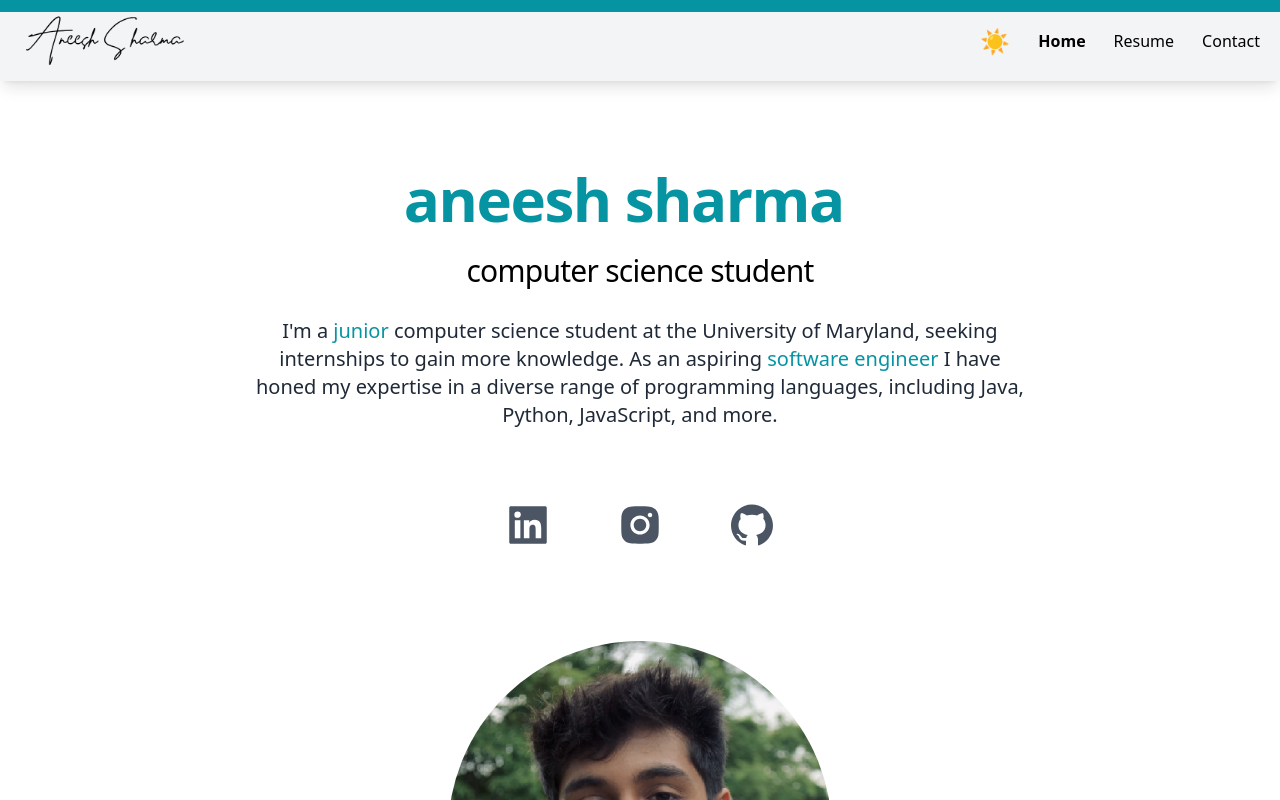
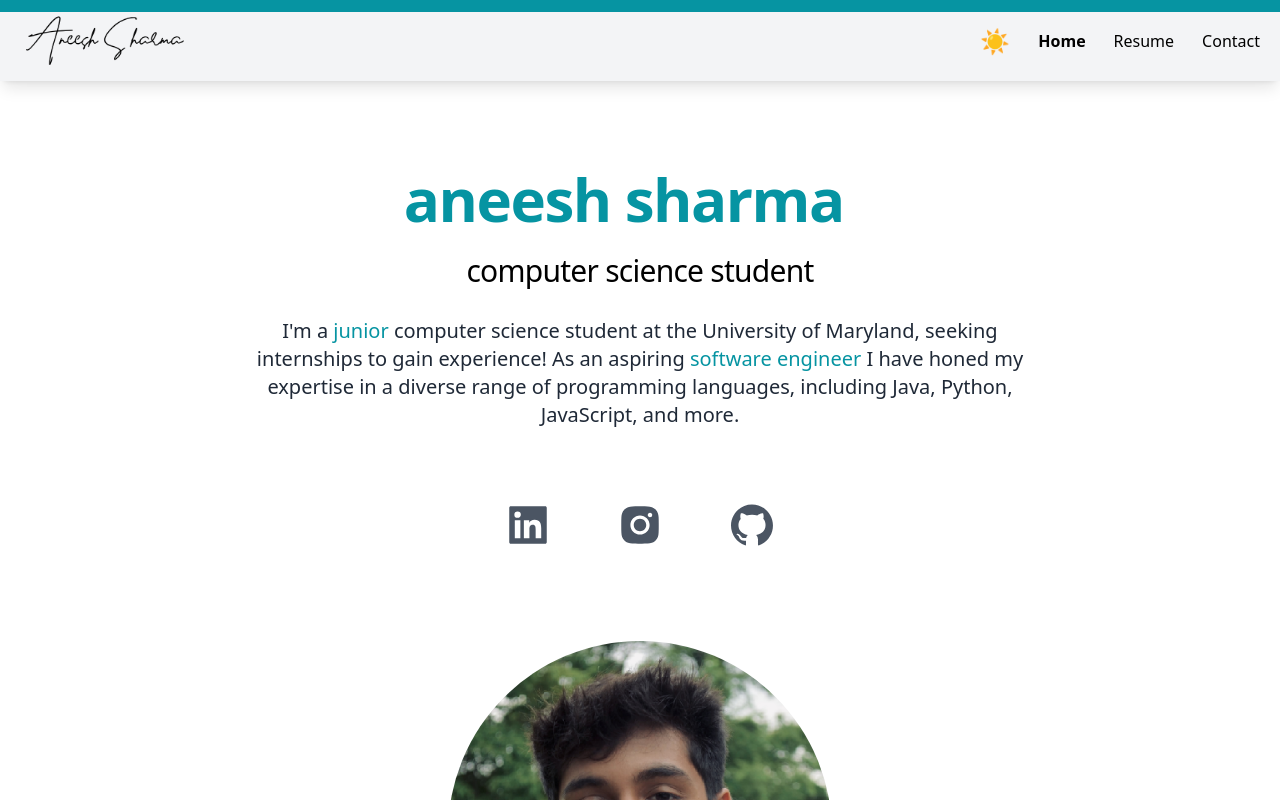
Before and after one commit to AneeshSharma9/portfolio, a Next.js app: page / in a window 1280 px wide. Shown: the top 800 px of the page. Built offline with nearby package versions, Linux system fonts and the light colour scheme.

Commit message:
Update index.js

```diff
--- a/pages/index.js
+++ b/pages/index.js
@@ -120,7 +120,7 @@ export default function Home() {
                 />
               </div>
               <h3 className='text-2xl md:text-3xl py-2 tracking-tight font-medium dark:text-gray-200'>computer science student</h3>
-              <p className='text-md md:text-xl leading-8 font-medium py-5 w-full text-gray-800 max-w-xs sm:max-w-sm md:max-w-3xl mx-auto dark:text-gray-400 '>I&apos;m a <span className='text-teal-500'>junior</span> computer science student at the University of Maryland, seeking internships to gain more knowledge. As an aspiring <span className='text-teal-500'>software engineer</span> I have honed my expertise in a diverse range of programming languages, including Java, Python, JavaScript, and more.</p>
+              <p className='text-md md:text-xl leading-8 font-medium py-5 w-full text-gray-800 max-w-xs sm:max-w-sm md:max-w-3xl mx-auto dark:text-gray-400 '>I&apos;m a <span className='text-teal-500'>junior</span> computer science student at the University of Maryland, seeking internships to gain experience! As an aspiring <span className='text-teal-500'>software engineer</span> I have honed my expertise in a diverse range of programming languages, including Java, Python, JavaScript, and more.</p>
             </div>
 
             <div className='text-5xl flex justify-center gap-16 py-3 text-gray-600 dark:text-gray-400'>
```
